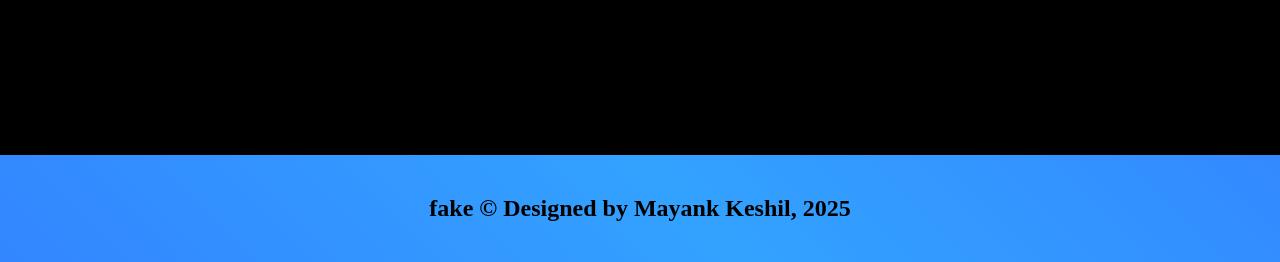
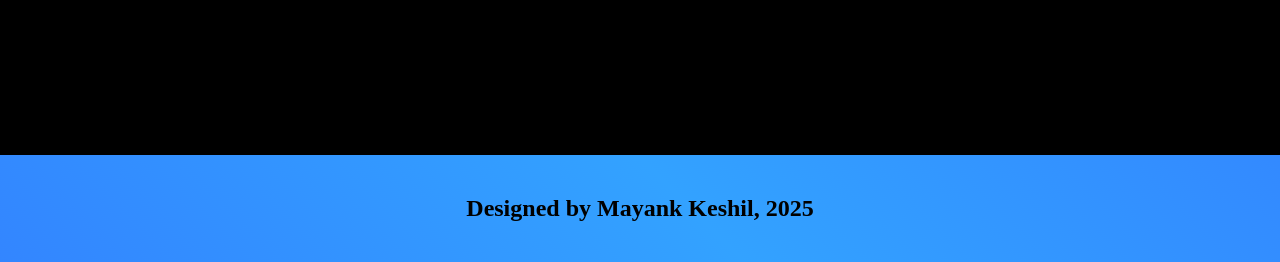
Before and after one commit to mayankkeshil/publicportfolio, a Django app: page /posts/ in a window 1280 px wide. Shown: the part 645-907 px from the top of the page. Run offline with Django 4.2, Linux system fonts and the light colour scheme; data that the repository does not hold is empty; some web fonts are replaced.

Commit message:
removed fake

```diff
--- a/templates/base.html
+++ b/templates/base.html
@@ -34,7 +34,7 @@
       </main>
     </div>
     <footer>
-      <p id="copyright">fake © Designed by Mayank Keshil, 2025</p>
+      <p id="copyright">Designed by Mayank Keshil, 2025</p>
     </footer>
 
 
```
